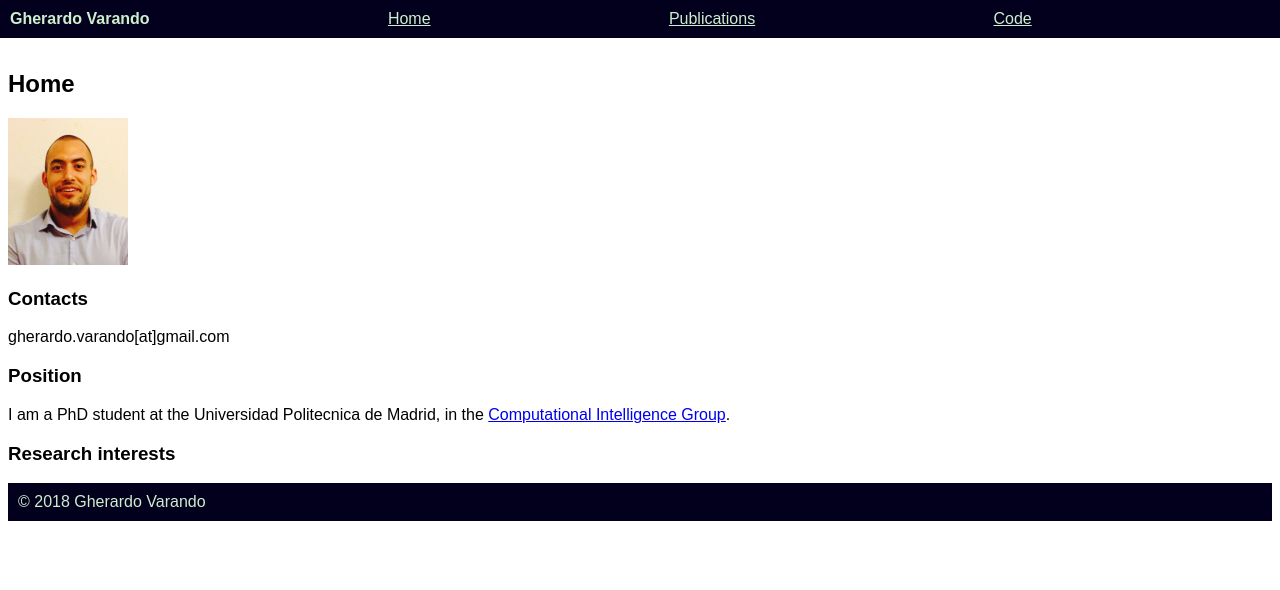
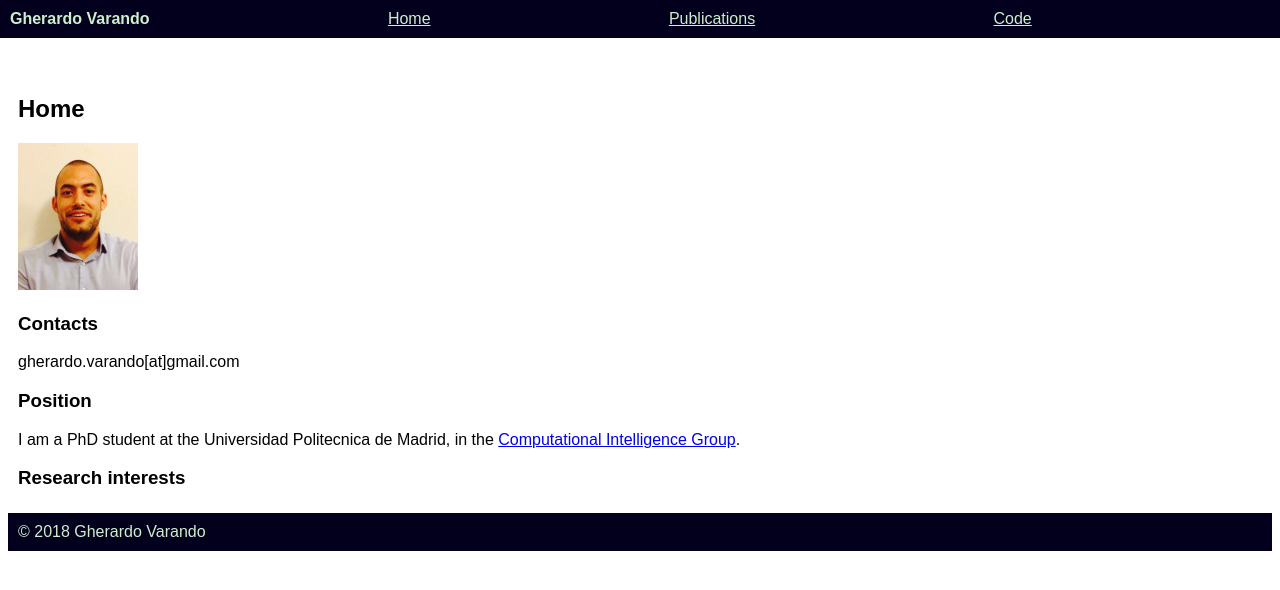
Before and after one commit to gherardovarando/gherardovarando.github.io, a Jekyll site: the page built from index.md, in a window 1280 px wide. Shown: the top 590 px of the page. Built offline with Jekyll 4.4.1, drawn with Linux system fonts in a browser that asks for light colours; nearby versions of some CDN libraries.

Commit message:
[upd] padding to content

```diff
--- a/style/style.css
+++ b/style/style.css
@@ -66,3 +66,10 @@
 main li {
   padding: 5px;
 }
+
+div.content {
+  padding-left: 10px;
+  padding-right: 10px;
+  padding-top:5px;
+  padding-bottom:5px;
+}
```
Also changed, not shown: _layouts/default.html (+4 -3 lines).
